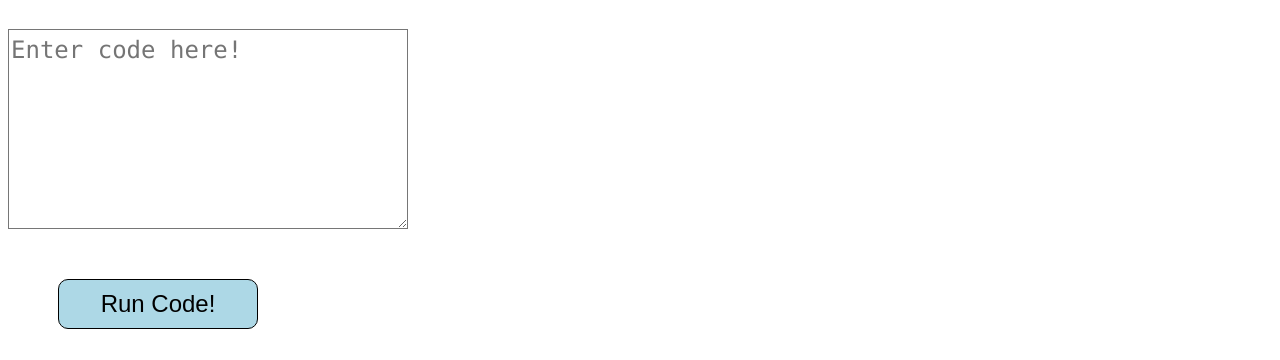
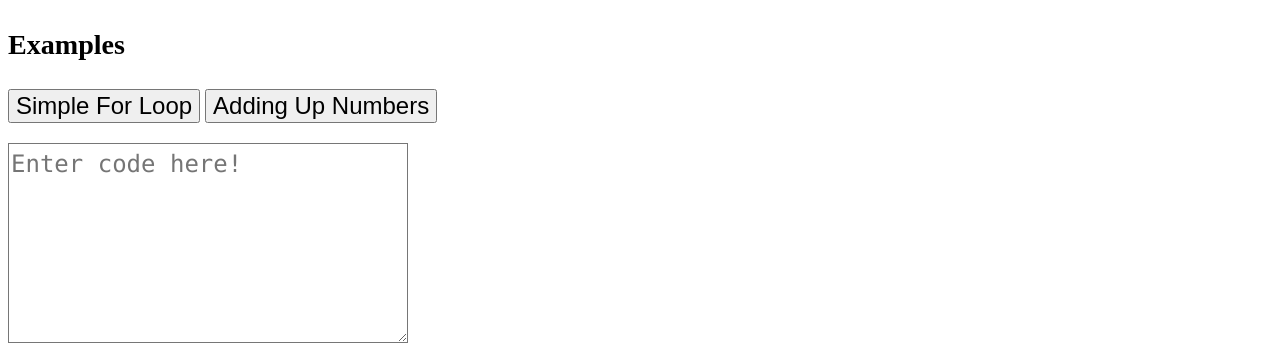
Before and after one commit to GregoryCannon/JSPlaygound, a plain HTML site: page index.html in a window 1280 px wide. Shown: the part 66-426 px from the top of the page. Drawn offline with Linux system fonts and the light colour scheme.

Commit message:
Add code samples

```diff
--- a/index.css
+++ b/index.css
@@ -4,6 +4,14 @@ body {
 
 textarea, button {
     font-size: 24px;
+}
+
+#presets {
+    margin: 20px 0;
+}
+
+#presets > * {
+    margin-right: 5px;
 }
 
 #code-area {
--- a/index.html
+++ b/index.html
@@ -8,6 +8,12 @@
 
 <body>
     <h1>Code</h1>
+
+    <h3>Examples</h3>
+    <div id="presets">
+        <!-- Buttons added programmatically -->
+    </div>
+
     <div id="code-container">
         <textarea oninput="onCodeChanged()" id="code-area" placeholder="Enter code here!"></textarea>
         <div id="rendered-code-container">
@@ -20,7 +26,7 @@
     <div id="output-div"><br /></div>
 </body>
 
+<script src="prism/prism.js"></script>
 <script src="index.js"></script>
-<script src="prism/prism.js"></script>
 
 </html>
--- a/index.js
+++ b/index.js
@@ -4,9 +4,21 @@ const codeTextArea = document.getElementById("code-area");
 const codeContainer = document.getElementById('code-container');
 const renderedCodeContainer = document.getElementById('rendered-code-container');
 const runCodeButton = document.getElementById("run-button");
+const presetsContainer = document.getElementById("presets");
 
 const NEWLINE = "<br/>";
 
+
+const SAMPLES = [
+  {
+      title: "Simple For Loop",
+      code: "for (int i = 0; i < 10; i++) {\n\tprint(i);\n}"
+  },
+  {
+    title: "Adding Up Numbers",
+    code: "int total = 0;\nfor (int i = 0; i < 10; i++) {\n\ttotal = total + i;\n}\nprint(\"Total: \" + total);"
+}
+]
 
 
 // function WriteCookie(newVal) {
@@ -140,4 +152,18 @@ function onCodeChanged() {
 
 runCodeButton.addEventListener("click", runCode);
 
+
+function loadSample(i) {
+  codeTextArea.value = SAMPLES[i].code;
+  onCodeChanged();
+}
+
+SAMPLES.forEach((sample, i) => {
+  const button = document.createElement("button");
+  button.innerHTML = sample.title;
+  button.onclick = () => loadSample(i);
+  presetsContainer.appendChild(button);
+})
+
+
 // ReadCookie();
```
